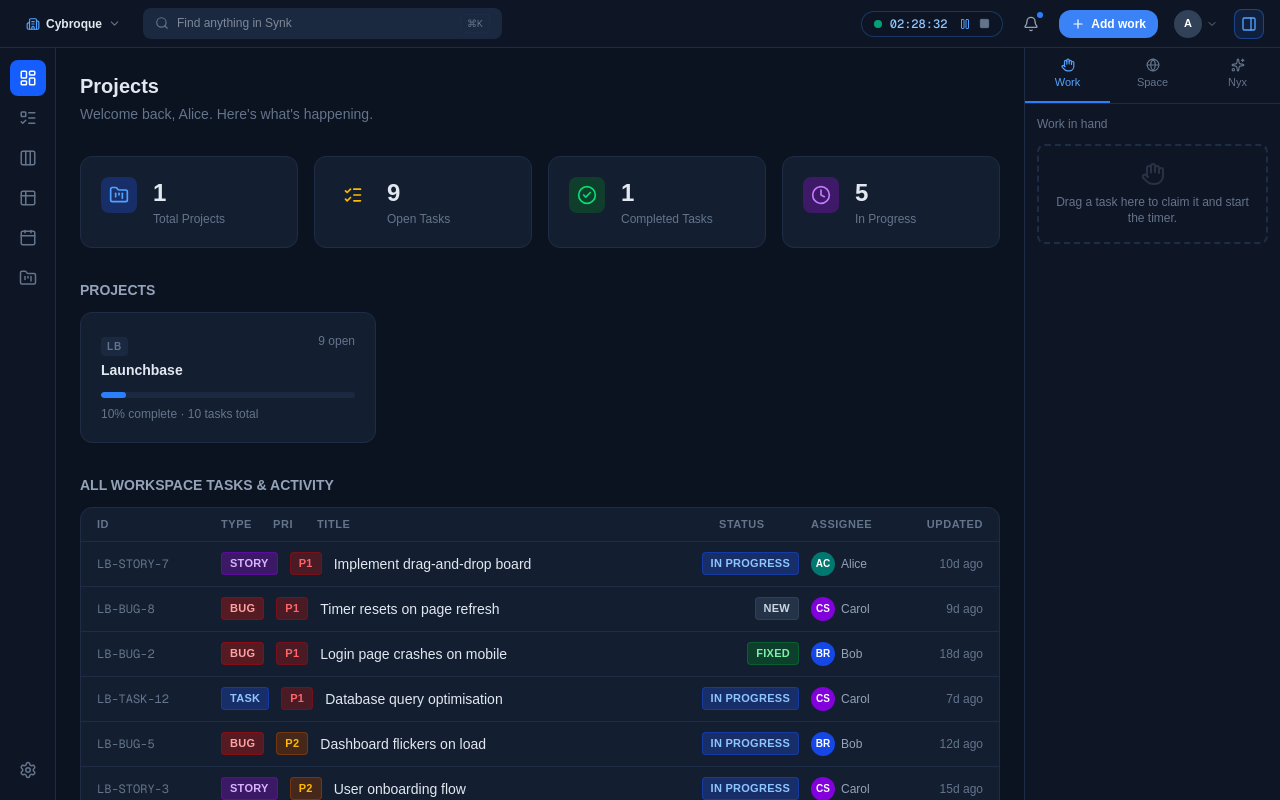
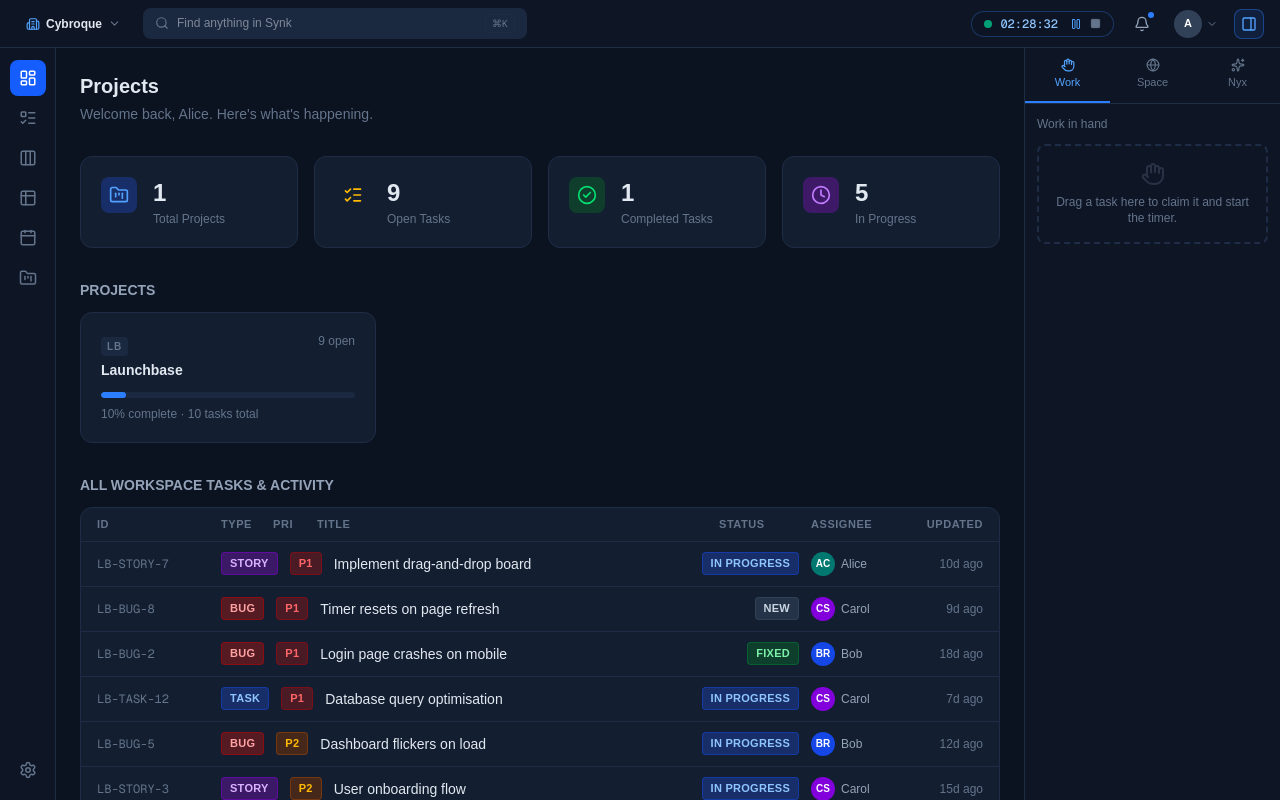
Before and after one commit to arjunkayyil/synk_clone, a Next.js app: page / in a window 1280 px wide. Built offline with nearby package versions, Linux system fonts and the light colour scheme; no server answers.

Commit message:
feat: remove Add work button from top bar

```diff
--- a/src/components/layout/TopBar.tsx
+++ b/src/components/layout/TopBar.tsx
@@ -235,16 +235,6 @@ export function TopBar({ userName: initialUserName = "arjunkayyil" }: TopBarProp
           )}
         </div>
 
-        {/* Add work button */}
-        <button
-          onClick={openCreate}
-          className="flex items-center gap-1.5 px-3 py-1.5 rounded-xl text-xs font-semibold text-white transition-colors cursor-pointer hover:bg-blue-600"
-          style={{ backgroundColor: "var(--accent)" }}
-        >
-          <Plus size={14} />
-          Add work
-        </button>
-
         {/* User profile avatar dropdown */}
         <div className="relative" ref={userRef}>
           <button
```
Also changed, not shown: 1 other file (tests, documents, lock files or other folders).
